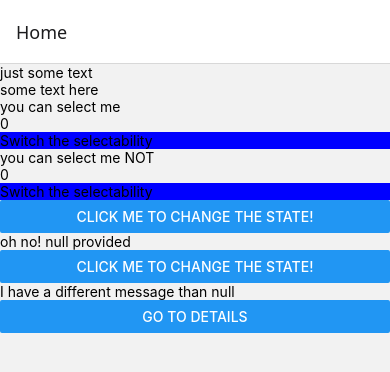
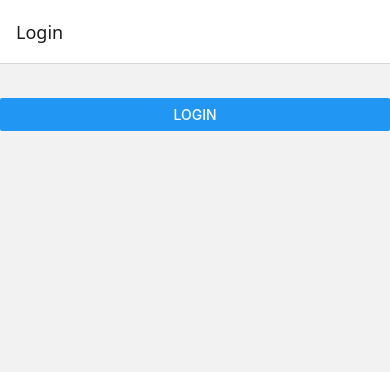
Before and after one commit to EdingerOrg/clothing_manager, a React Native app: screen / in a window 390 px wide. Shown: the top 372 px of the page. Built offline with nearby package versions, Linux system fonts and the light colour scheme.

Commit message:
Add props to navigation and strong typing

```diff
--- a/App.tsx
+++ b/App.tsx
@@ -6,19 +6,27 @@
  */
 
 import { createNativeStackNavigator } from '@react-navigation/native-stack'
+import LoginScreen from './src/screens/LoginScreen';
+import { createStaticNavigation, DarkTheme, DefaultTheme, StaticParamList } from '@react-navigation/native';
+import { useColorScheme } from 'react-native';
 import HomeScreen from './src/screens/HomeScreen';
-import { createStaticNavigation, DarkTheme, DefaultTheme } from '@react-navigation/native';
-import { useColorScheme } from 'react-native';
-import DetailScreen from './src/screens/DetailScreen';
 
 const RootStack = createNativeStackNavigator({
 	screens: {
-		Home: HomeScreen,
-		Details: DetailScreen
+		Login: LoginScreen,
+		Home: HomeScreen
 	},
 });
 
 const Navigation = createStaticNavigation(RootStack);
+
+type RootStackParamList = StaticParamList<typeof RootStack>;
+
+declare global {
+	namespace ReactNavigation {
+		interface RootParamList extends RootStackParamList {}
+	}
+}
 
 const App = () => {
 	const isDarkMode: boolean = useColorScheme() === "dark";
--- a/src/screens/DetailScreen.tsx
+++ /dev/null
@@ -1,16 +0,0 @@
-import { Background, Text } from "@react-navigation/elements"
-import { FlatList, StyleSheet, View } from "react-native"
-
-const DetailScreen = () =>
-{
-	return <View>
-		<FlatList
-		data={["detail1", "detail2"]}
-		renderItem={item =>
-		<View style={{backgroundColor: 'blue'}}>
-			<Text>item</Text>
-		</View>}/>
-	</View>
-}
-
-export default DetailScreen;
--- a/src/screens/HomeScreen.tsx
+++ b/src/screens/HomeScreen.tsx
@@ -1,29 +1,22 @@
-import { StatusBar, Text, TextInput, useColorScheme, View, Button } from "react-native";
-import MyOwnComponent from "../components/MyOwnComponent";
-import MyOwnClassComponent from "../components/MyOwnClassComponent";
-import { useNavigation, useTheme } from "@react-navigation/native";
+import { Background, Text } from "@react-navigation/elements"
+import { FlatList, StyleSheet, View } from "react-native"
+import { StaticScreenProps } from "@react-navigation/native"
 
-const HomeScreen = () =>
+type HomeScreenProps = StaticScreenProps<{
+	username: string
+}>;
+
+const HomeScreen = ( {route} : HomeScreenProps) =>
 {
-	const navigation = useNavigation();
-
-	return (
-	<View>
-		<StatusBar
-		barStyle={!useTheme().dark ? 'light-content' : 'dark-content'}
-		/>
-		<Text>
-			just some text
-		</Text>
-		<TextInput
-			placeholder="some text here"/>
-		<MyOwnComponent initialState={true}/>
-		<MyOwnComponent initialState={false}/>
-		<MyOwnClassComponent message={null}/>
-		<MyOwnClassComponent message="I have a different message than null"/>
-		<Button onPress={() => navigation.navigate("Details")} title="Go to Details"/>
+	return <View>
+		<Text>Hello {route.params.username}!</Text>
+		<FlatList
+		data={["detail1", "detail2"]}
+		renderItem={item =>
+		<View style={{backgroundColor: 'blue'}}>
+			<Text>{item.item}</Text>
+		</View>}/>
 	</View>
-	);
 }
 
 export default HomeScreen;
--- /dev/null
+++ b/src/screens/LoginScreen.tsx
@@ -0,0 +1,45 @@
+import { StatusBar, TextInput, View, Button } from "react-native";
+import { useNavigation, useTheme } from "@react-navigation/native";
+import { useEffect, useState } from "react";
+import CustomNavigationType from "../types/CustomNavigationType";
+
+
+var checkLoginCredentials = (navigation : CustomNavigationType, username : string, password : string) =>
+{
+	if (username == "Alex" && password == "password")
+	{
+		return navigation.navigate("Home", {username: username});
+	};
+}
+
+const LoginScreen = () =>
+{
+	const navigation = useNavigation();
+	const [username, setUsername] = useState("");
+	const [password, setPassword] = useState("");
+
+	useEffect(() => {
+		const unsubscribe = navigation.addListener('focus', () => {
+			  setUsername("");
+			  setPassword("");
+		});
+		return unsubscribe;
+	 }, [navigation]);
+
+	return (
+	<View>
+		<StatusBar
+			barStyle={!useTheme().dark ? 'light-content' : 'dark-content'}/>
+		<TextInput
+			value={username}
+			onChangeText={newText => setUsername(newText)}/>
+		<TextInput
+			secureTextEntry={true}
+			value={password}
+			onChangeText={newText => setPassword(newText)}/>
+		<Button onPress={() => checkLoginCredentials(navigation, username, password)} title="Login"/>
+	</View>
+	);
+}
+
+export default LoginScreen;
--- /dev/null
+++ b/src/types/CustomNavigationType.tsx
@@ -0,0 +1,5 @@
+import { NavigationProp } from "@react-navigation/native";
+
+type CustomNavigationType = Omit<NavigationProp<ReactNavigation.RootParamList>, "getState">
+
+export default CustomNavigationType;
```
